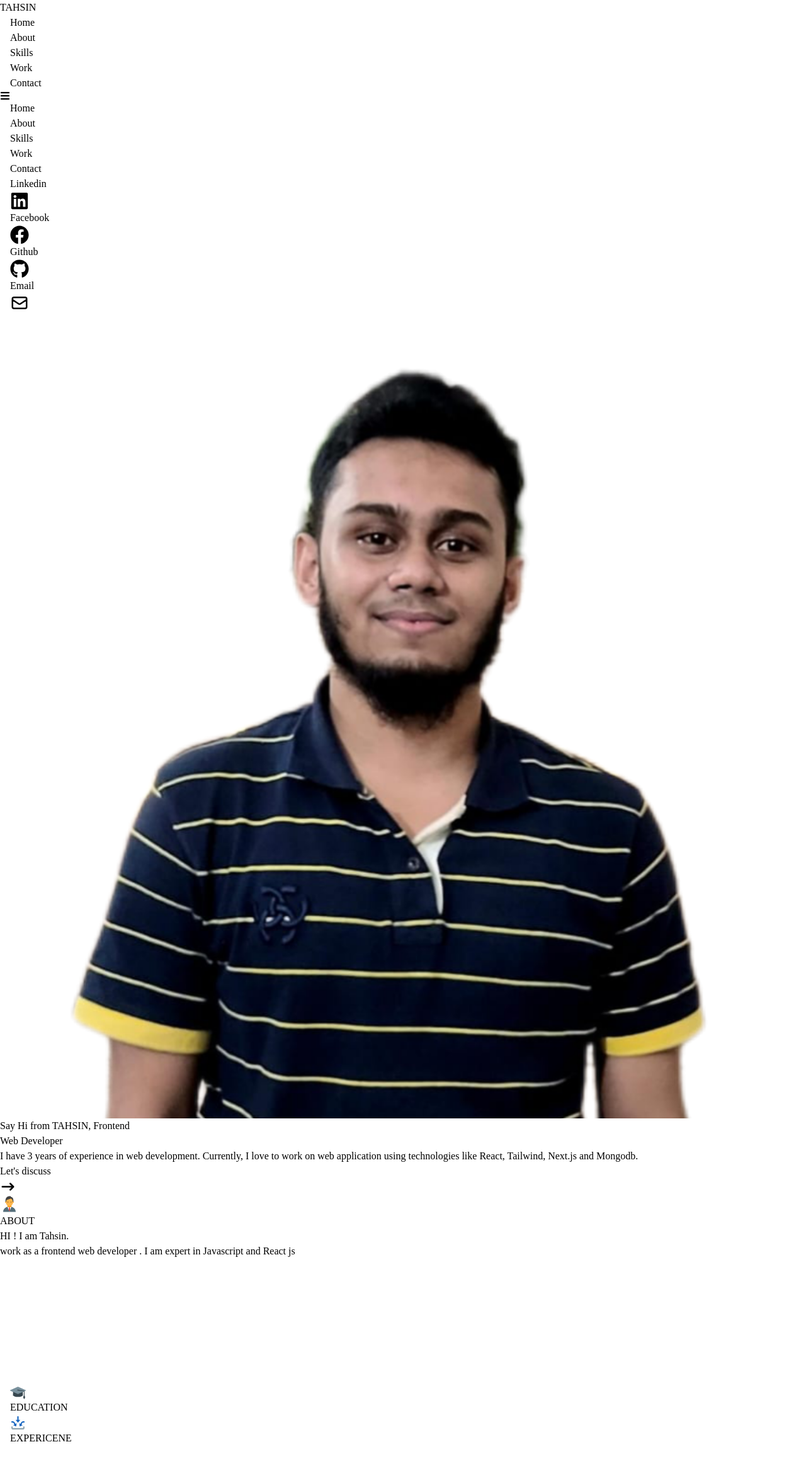
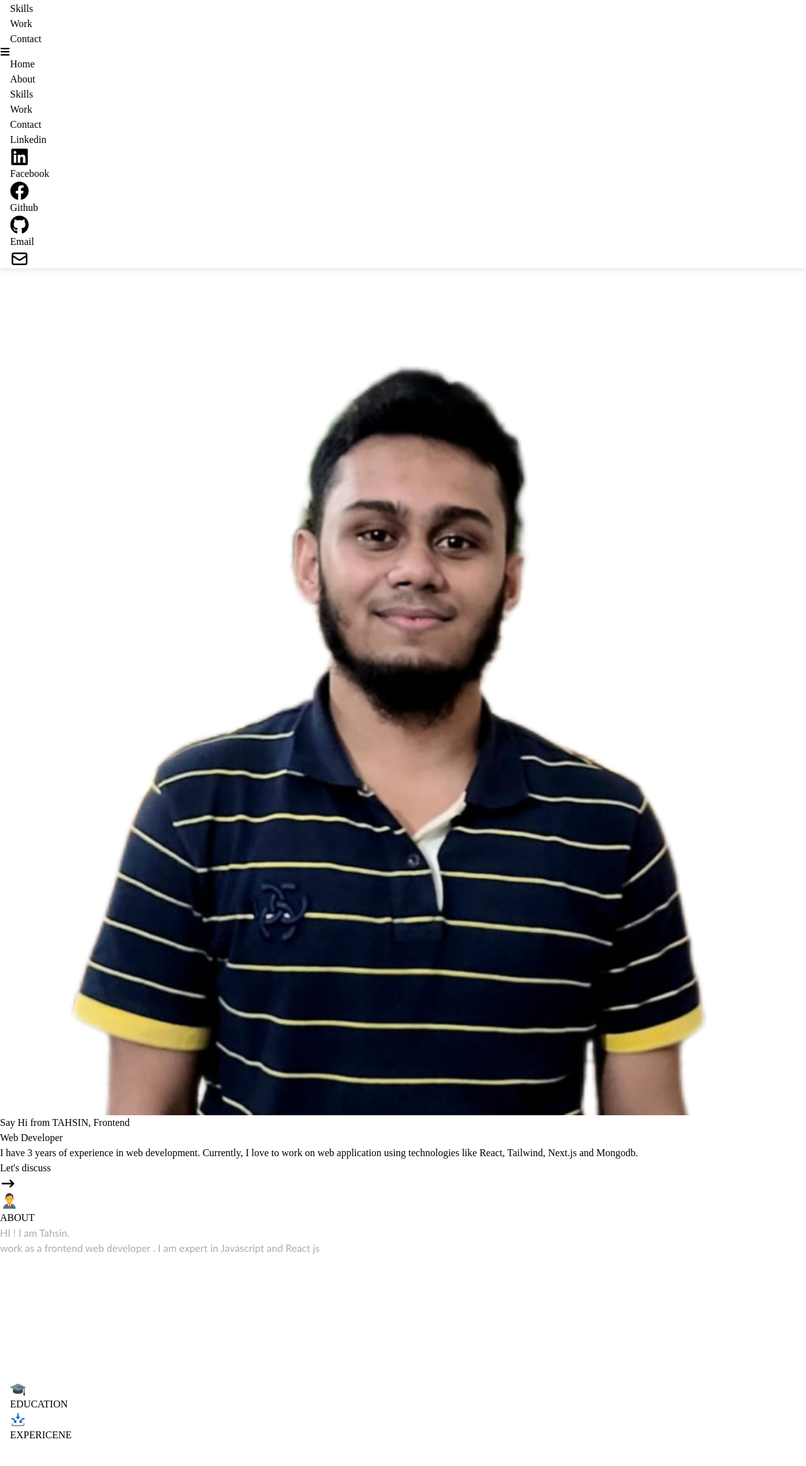
Before and after one commit to Mohotasir/Rct, a React (Vite) app: page / in a window 1280 px wide. Shown: the top 2328 px of the page at 63% size. Built offline with nearby package versions, Linux system fonts and the light colour scheme.

Commit message:
add some new feature

```diff
--- a/src/App.css
+++ b/src/App.css
@@ -0,0 +1,15 @@
+
+.text-font{
+    font-family:'Gill Sans', 'Gill Sans MT', Calibri, 'Trebuchet MS', sans-serif;
+    font-weight: 200;
+    color: rgb(172, 172, 172);
+}
+.shadows{
+    box-shadow: 0 3px 8px 0 rgba(0, 0, 0, 0.1);
+}
+.home{
+    margin-top: 65px;
+}
+.nav{
+    margin-top: -70px;
+}
--- a/src/components/About.jsx
+++ b/src/components/About.jsx
@@ -1,6 +1,7 @@
 import { useEffect } from "react";
 import AOS from 'aos';
 import 'aos/dist/aos.css';
+import "../App.css";
 import {FcBusinessman} from "react-icons/fc";
 import {IoMdCheckmarkCircleOutline} from "react-icons/io";
 import Headsection from "./HeadTitle";
@@ -18,7 +19,7 @@ export default function About(){
                  <div className="flex flex-wrap flex-col py-3  md:flex-row align-center justify-center px-10 py-12yt45">
                     <div className="flex flex-col  justify-center w-full md:w-5/12" data-aos="fade-right" data-aos-duration={1000}>
 
-                         <p className="pl-4 text-xl font-light font-sans sm:text-2xl">HI ! I am Tahsin.<br></br>work as a frontend web developer . I am expert in Javascript and React js</p>
+                         <p className=" text-font pl-4 text-xl font-light  sm:text-2xl ">HI ! I am Tahsin.<br></br>work as a frontend web developer . I am expert in Javascript and React js</p>
 
 
                     </div>
--- a/src/components/Contact.jsx
+++ b/src/components/Contact.jsx
@@ -49,7 +49,7 @@ export default function Contact(){
             </div>
             <div className="flex items-center justify-center  py-2  text-gray-400 font-light font-sans text-md   border-t border-gray-800 ">
               <BiCopyright className="" size={20} />
-              <p className="items-center"> All right reserverd by Tahsin</p>
+              <p className="items-center"> All right reserved by Tahsin</p>
             </div>
         </div>
     );
--- a/src/components/Home.jsx
+++ b/src/components/Home.jsx
@@ -1,5 +1,6 @@
 import { useEffect } from 'react';
 import { HiArrowNarrowRight } from 'react-icons/hi';
+import "../App.css"
 import Button from './Button';
 import profile from '../assets/pp.png';
 import AOS from 'aos';
@@ -10,8 +11,8 @@ export default function Home(){
     AOS.refresh();
   }, []);
   return(
-     <div name="home" className="  h-full w-full bg-[#0a132f] py-10  sm:py-20" >
-         <div  className="  max-w-screen-lg mx-auto flex flex-col items-center justify-center h-full px-4 md:flex-row ">
+     <div name="home" className="home h-full w-full bg-[#0a132f] py-10  sm:py-20 " >
+         <div  className=" max-w-screen-lg mx-auto flex flex-col items-center justify-center h-full px-4 md:flex-row ">
          <div className='p-3 sm:p-none' data-aos="fade-right" data-aos-duration={1500}>
               <img src={profile} alt='tasin' className='rounded-full shadow-md shadow-emerald-900 max-w-xl mx-auto w-2/3  '></img>
            </div>
--- a/src/components/Portfolio.jsx
+++ b/src/components/Portfolio.jsx
@@ -72,7 +72,7 @@ export default function Portfolio(){
                      <div className="bg-[#0a102f] rounded-md">
                          <div className=" grid  grid-flow-col grid-rows-4 place-content-around   py-8 md:grid-rows-1 place-content-between  ">
                               <Button name="All Projects" />
-                              <Button name="React Projects" />
+                              <Button className="none" name="React Projects" />
                               <Button name="Wordpress Projects" />
                               <Button name="Javascript Projects" />
 
--- a/src/components/nav.jsx
+++ b/src/components/nav.jsx
@@ -7,6 +7,7 @@ import {
     FaFacebook,
 
   } from 'react-icons/fa';
+  import "../App.css"
 import { HiOutlineMail } from 'react-icons/hi';
 import { Link } from 'react-scroll';
 export default function Nav(){
@@ -19,7 +20,7 @@ export default function Nav(){
       setnav(!nav);
   }
     return(
-        <div className=" z-10  w-full h-[70px] flex justify-between items-center px-4 bg-[#0a132f]  ">
+        <div className="nav shadows  fixed z-10  w-full h-[70px] flex justify-between items-center px-4 bg-[#0a132f]  ">
             <div>
                 <h2 className="font-semibold text-2xl  font-sans text-emerald-600 italic ">TAHSIN</h2>
             </div>
--- a/src/index.css
+++ b/src/index.css
@@ -7,7 +7,7 @@
     }
     li {
         @apply px-4;
-        @apply cursor-pointer
+        @apply cursor-pointer;
     }
 }
 .content-div {
```
